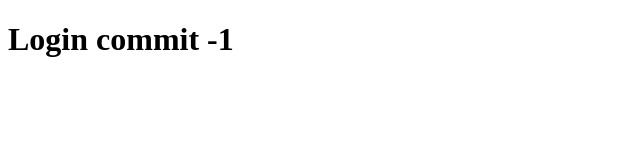
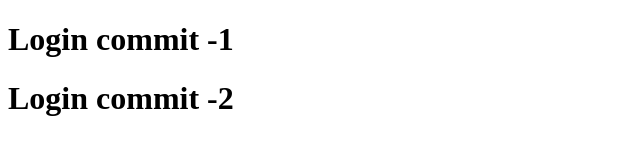
Before and after one commit to vasanthgitcourse/GitFinalWeek2026, a plain HTML site: page login.html in a window 1280 px wide. Shown: the whole page, without its empty margins (0-640 px from the left). Drawn offline with Linux system fonts and the light colour scheme.

Commit message:
login commit -2

```diff
--- a/login.html
+++ b/login.html
@@ -7,5 +7,6 @@
 </head>
 <body>
     <h1>Login commit -1</h1>
+    <h1>Login commit -2</h1>
 </body>
 </html>
```
